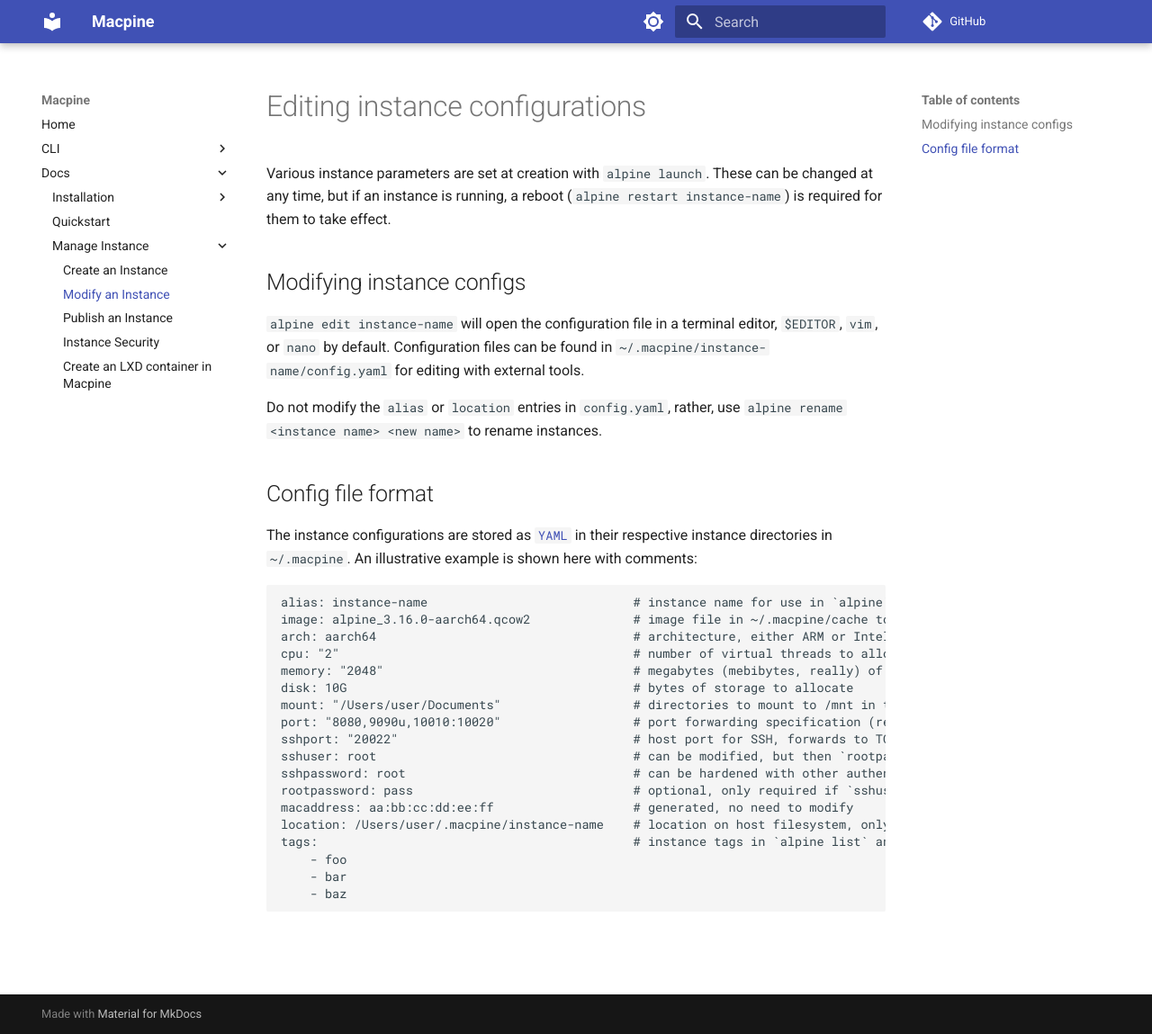
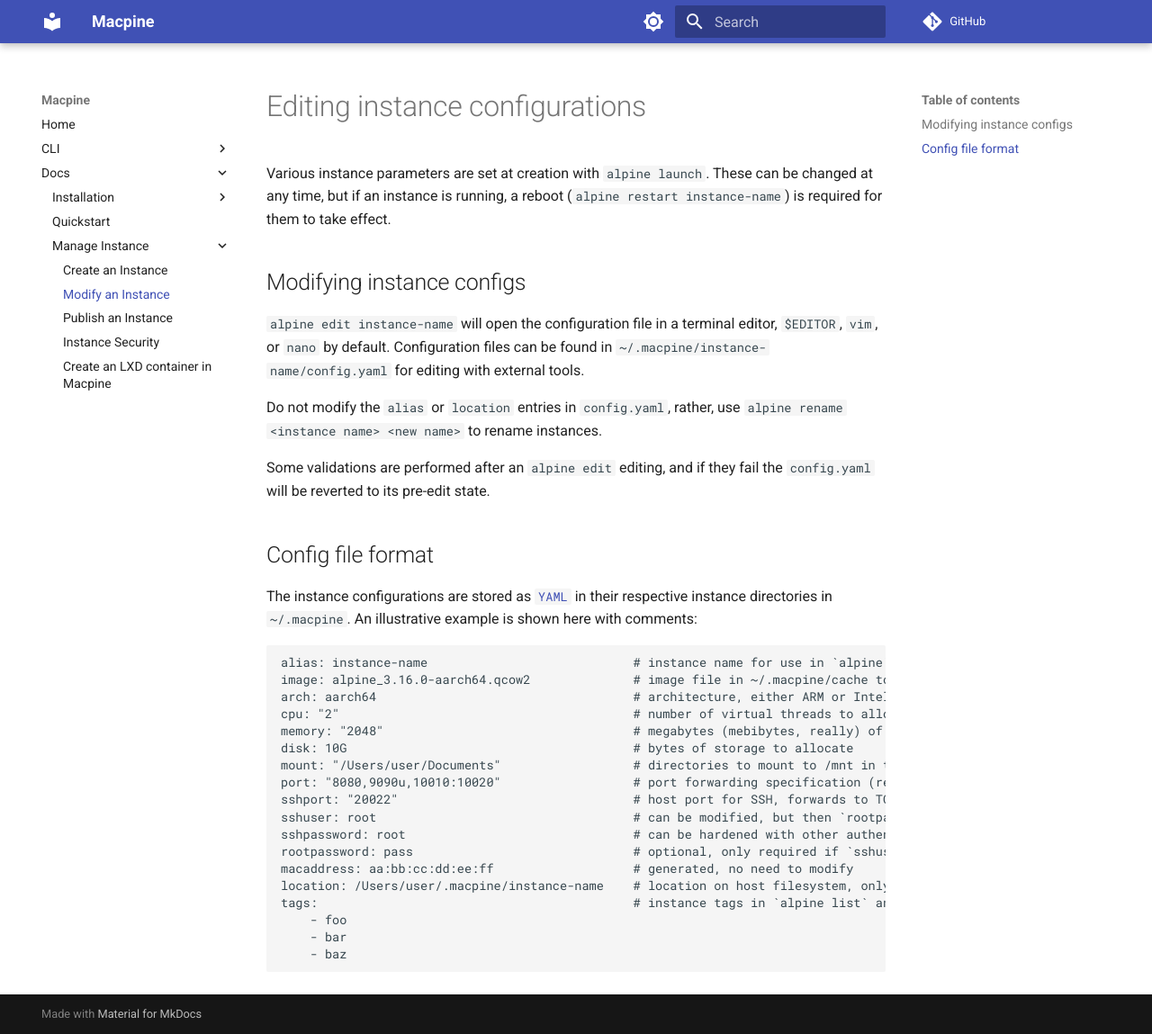
Before and after one commit to beringresearch/macpine, an MkDocs documentation site: the page built from docs/docs/modify_instance.md, in a window 1280 px wide and 1149 px high. Shown: the whole window at 90% size. Built offline with MkDocs 1.6.1 and Material for MkDocs 9.7.7, drawn with Linux system fonts in a browser that asks for light colours; comment, search, counter and statistics services are not loaded.

Commit message:
Document new `alpine edit` behavior in modify_instance.md

```diff
--- a/docs/docs/modify_instance.md
+++ b/docs/docs/modify_instance.md
@@ -10,6 +10,8 @@
 
 Do not modify the `alias` or `location` entries in `config.yaml`, rather, use `alpine rename <instance name> <new name>` to rename
 instances.
+
+Some validations are performed after an `alpine edit` editing, and if they fail the `config.yaml` will be reverted to its pre-edit state.
 
 ## Config file format
 
```
